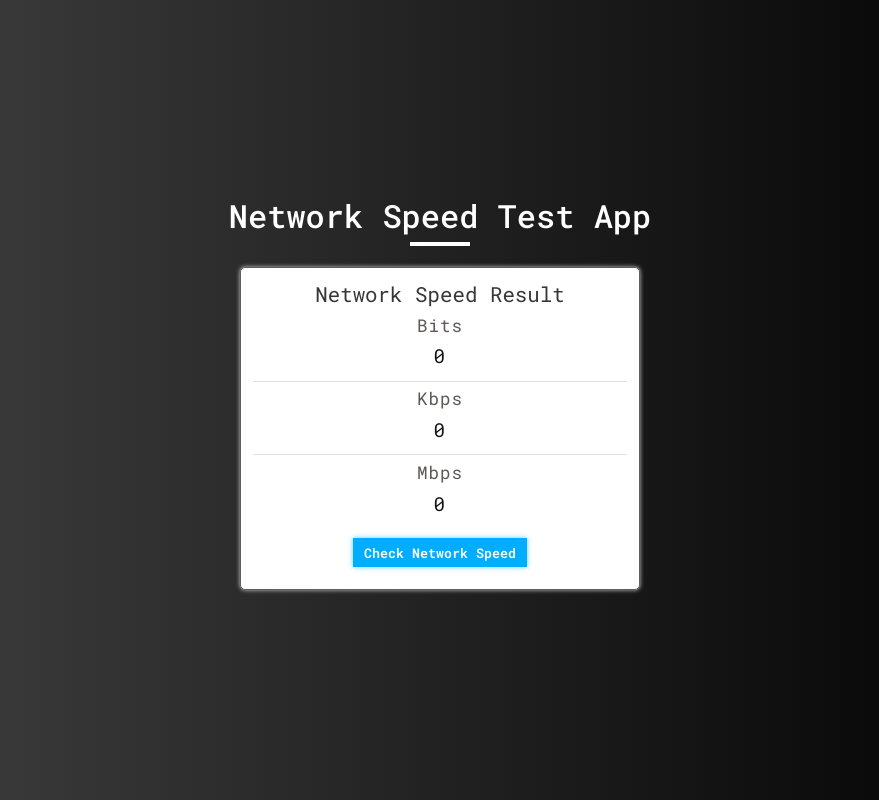
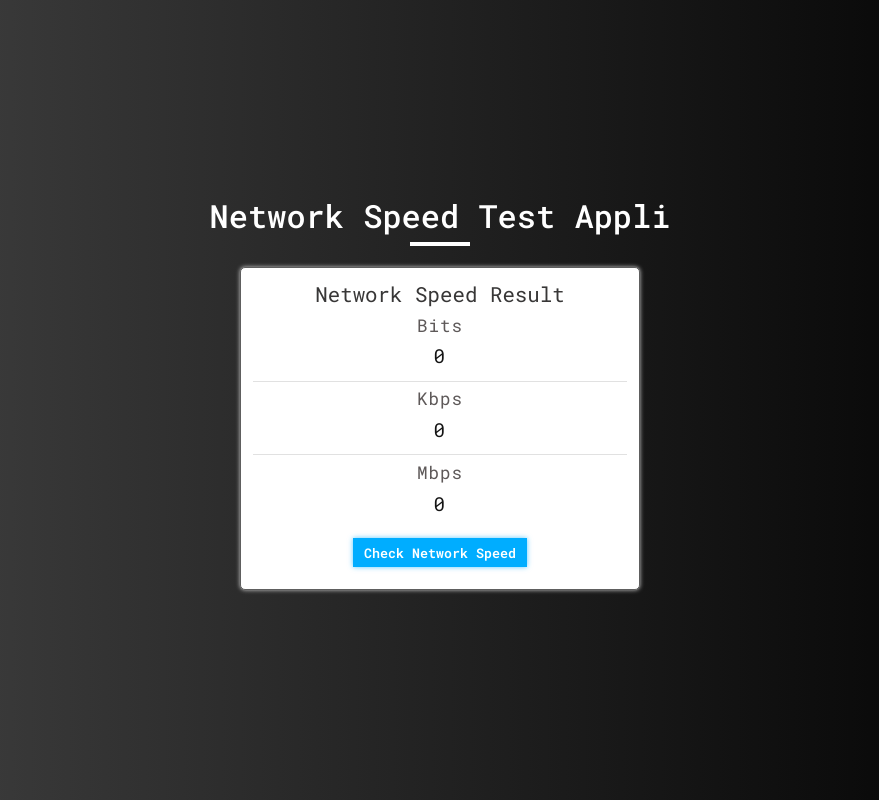
Before and after one commit to kyawsan834/networkspeedcheck, a plain HTML site: page index.html in a window 1280 px wide. Shown: the whole page, without its empty margins (200-1079 px from the left). Drawn offline with Linux system fonts and the light colour scheme.

Commit message:
8 November 2023

```diff
--- a/index.html
+++ b/index.html
@@ -10,7 +10,7 @@
   </head>
 <body>
   <div class="container">
-    <h1 id="page-title">Network Speed Test App </h1>
+    <h1 id="page-title">Network Speed Test Appli </h1>
     <hr id="title_hr">
     <!-- Wrapper -->
     <div id="wrapper">
```
